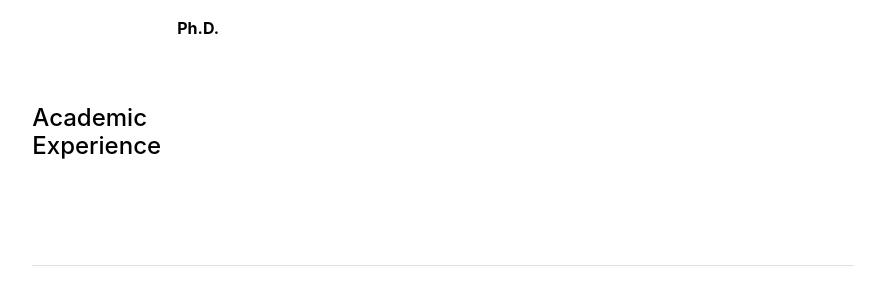
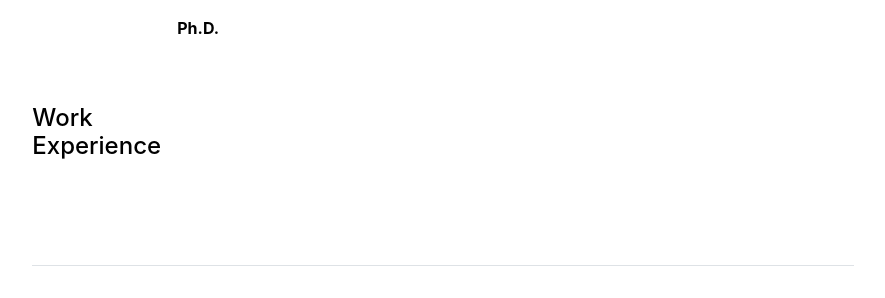
Before and after one commit to qriovider/archive, a Jekyll site: the page built from cv.md, in a window 1280 px wide. Shown: the part 416-714 px from the top of the page, without its empty margins (197-1082 px from the left). Built offline with Jekyll 4.4.1, drawn with Linux system fonts in a browser that asks for light colours.

Commit message:
Update cv.html

```diff
--- a/_layouts/cv.html
+++ b/_layouts/cv.html
@@ -20,10 +20,10 @@ layout: default
     </div>
     <div class="row g-5 mb-5">
       <div class="col-md-2">
-        <h4>Academic Experience</h4>
+        <h4>Work Experience</h4>
       </div>
       <div class="col-md-10">
-        {% for section in site.data.cv.academic-experience %}
+        {% for section in site.data.cv.work-experience %}
           <p class="fw-bold">{{ section.title }}</p>
           <p>{{ section.description }}</p>
         {% endfor %}
```
